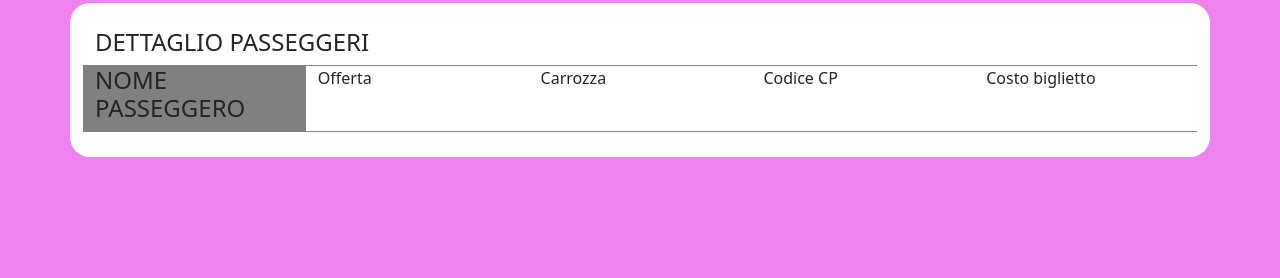
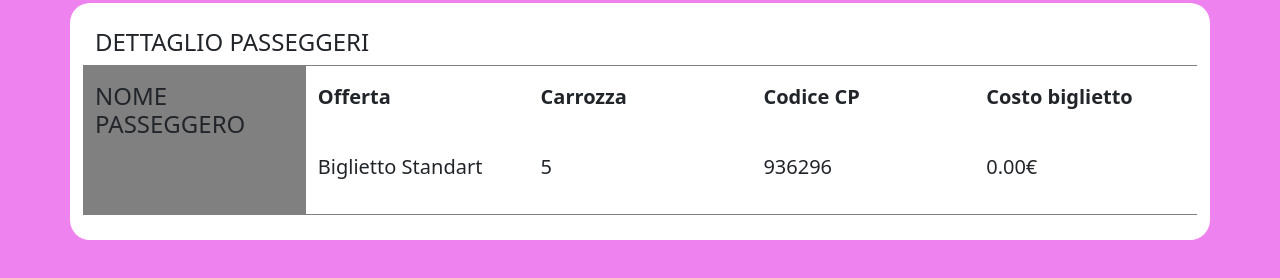
Before and after one commit to RobertoZefi/js-biglietto-treno-form, a plain HTML site: page index.html in a window 1280 px wide. Both pictures are taken after a click on the button "Genera". Shown: the part 478-756 px from the top of the page. Drawn offline with nearby package versions, Linux system fonts and the light colour scheme.

Commit message:
FEAT layout added

```diff
--- a/app.js
+++ b/app.js
@@ -2,11 +2,19 @@ const selectKmElement = document.querySelector('.decided-km')
 const rangeAgeElement = document.querySelector('.select-age')
 const btnElement = document.querySelector('.generator')
 const priceKm = 0.21
+let nomePasseggero = document.getElementById('name')
+let name = document.getElementById('nome-passeggero')
+const finalPrice = document.getElementById('price-ticket')
+const cp = document.getElementById('codice-cp')
+const carrozza = document.getElementById('carrozza')
 
 console.log(selectKmElement, rangeAgeElement, btnElement)
 
 btnElement.addEventListener('click', function(){
     console.log('Genera biglietto')
+    console.log(nomePasseggero.value)
+    name.innerHTML=nomePasseggero.value
+
 
     let priceTicket = parseFloat(selectKmElement.value * priceKm).toFixed(2)
     console.log(selectKmElement.value, priceTicket)
@@ -19,15 +27,22 @@ btnElement.addEventListener('click', function(){
         case '1':
             priceTicketDiscount = parseFloat(priceTicket - priceTicket * discountMinorenni).toFixed(2)
             console.log (priceTicketDiscount)
+            finalPrice.innerHTML = priceTicketDiscount + "€"
             break
 
         case '2':
             console.log (priceTicket)
+            finalPrice.innerHTML = priceTicket + "€"
             break
 
         case '3':
             priceTicketDiscount = parseFloat(priceTicket - priceTicket * discountOver65).toFixed(2)
             console.log (priceTicketDiscount)
+            finalPrice.innerHTML = priceTicketDiscount + "€"
             break
     }
+
+    cp.innerHTML= Math.floor(Math.random() * 1000000)
+    carrozza.innerHTML= Math.floor(Math.random() * 10)
+
 })
--- a/index.html
+++ b/index.html
@@ -17,7 +17,7 @@
         <div class="row justify-content-center">
             <div class="col-3 d-flex flex-column align-items-center">
                 <h4>Nome e Cognome</h4>
-                <input type="text" class="form-control name" name="" value="">
+                <input type="text" class="form-control" id="name" name="" value="">
             </div>
             <div class="col-3 d-flex flex-column align-items-center">
                 <h4>Km da percorrere</h4>
@@ -45,24 +45,29 @@
         <h4>DETTAGLIO PASSEGGERI</h2>
         <div class="row row-biglietto">
 
-            <div class="col nome-passeggero">
+            <div class="col nome-passeggero py-3">
                 <h4>NOME PASSEGGERO</h2>
+                <h5 id="nome-passeggero"></h5>
             </div>
 
-            <div class="col">
-                <p>Offerta</p>
+            <div class="col py-3 d-flex flex-column justify-content-between fs-5">
+                <p class="fw-bold">Offerta</p>
+                <p>Biglietto Standart</p>
             </div>
 
-            <div class="col">
-                <p>Carrozza</p>
+            <div class="col py-3 d-flex flex-column justify-content-between fs-5">
+                <p class="fw-bold">Carrozza</p>
+                <p id="carrozza"></p>
             </div>
 
-            <div class="col">
-                Codice CP
+            <div class="col py-3 d-flex flex-column justify-content-between fs-5">
+                <p class="fw-bold">Codice CP</p>
+                <p id="codice-cp"></p>
             </div>
 
-            <div class="col">
-                Costo biglietto
+            <div class="col py-3 d-flex flex-column justify-content-between fs-5">
+                <p class="fw-bold">Costo biglietto</p>
+                <p id="price-ticket"></p>
             </div>
         </div>
     </div>
--- a/style.css
+++ b/style.css
@@ -9,7 +9,7 @@ body{
     color: violet;
 }
 
-.name, .decided-km, .select-age{
+#name, .decided-km, .select-age{
     border-color: violet !important;
 }
 
@@ -26,4 +26,5 @@ body{
 .row-biglietto{
     border-top: 1px solid gray;
     border-bottom: 1px solid gray;
+    height: 150px;
 }
```
